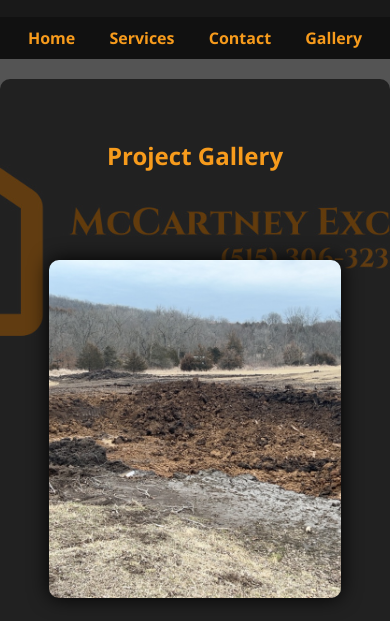
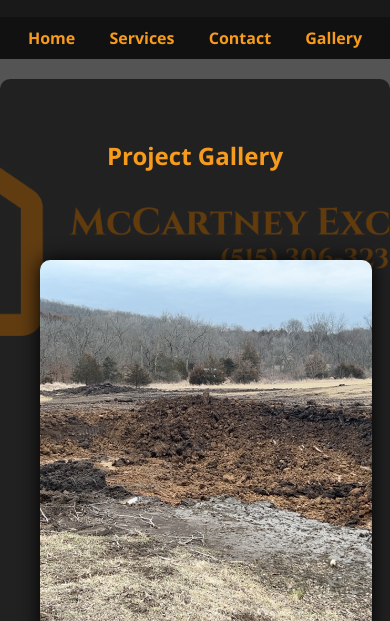
Before and after one commit to rscook1219/ExcavatingWebsite, a plain HTML site: page gallery.html in a window 390 px wide. Shown: the part 185-806 px from the top of the page. Drawn offline with nearby package versions, Linux system fonts and the light colour scheme.

Commit message:
resizing mobile pic

```diff
--- a/gallery.html
+++ b/gallery.html
@@ -115,10 +115,10 @@
     @media (max-width: 700px) {
       #slideshow img,
       .gallery a img {
-        width: 75vw;
+        width: 85vw;
         max-width: 100vw;
-        height: 40vh;
-        max-height: 45vh;
+        height: 45vh;
+        max-height: 50vh;
         border-radius: 10px;
         margin: 0 auto 16px auto;
       }
```
